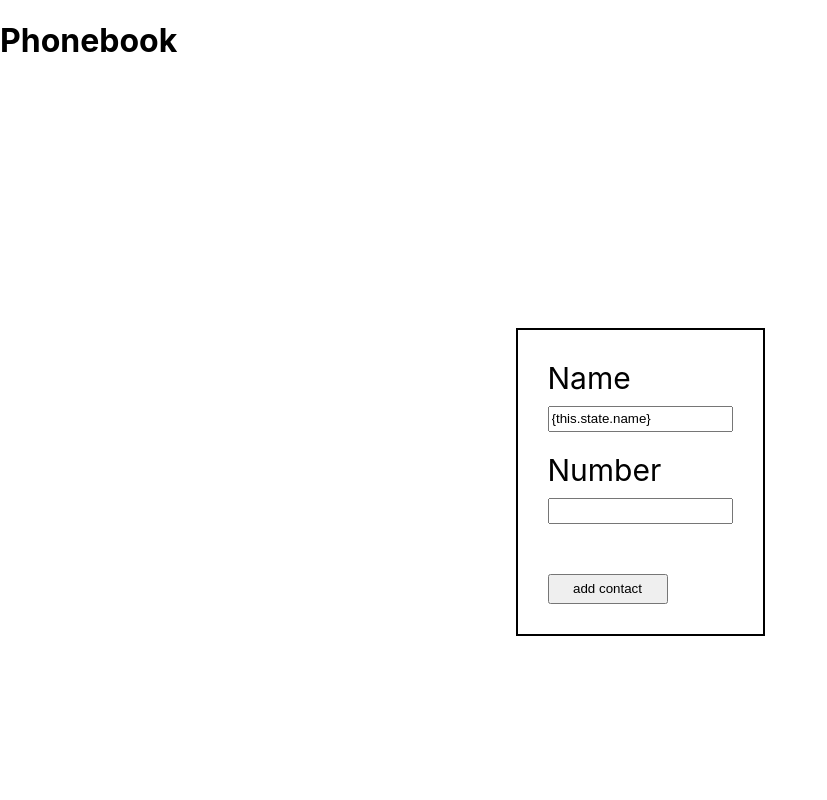
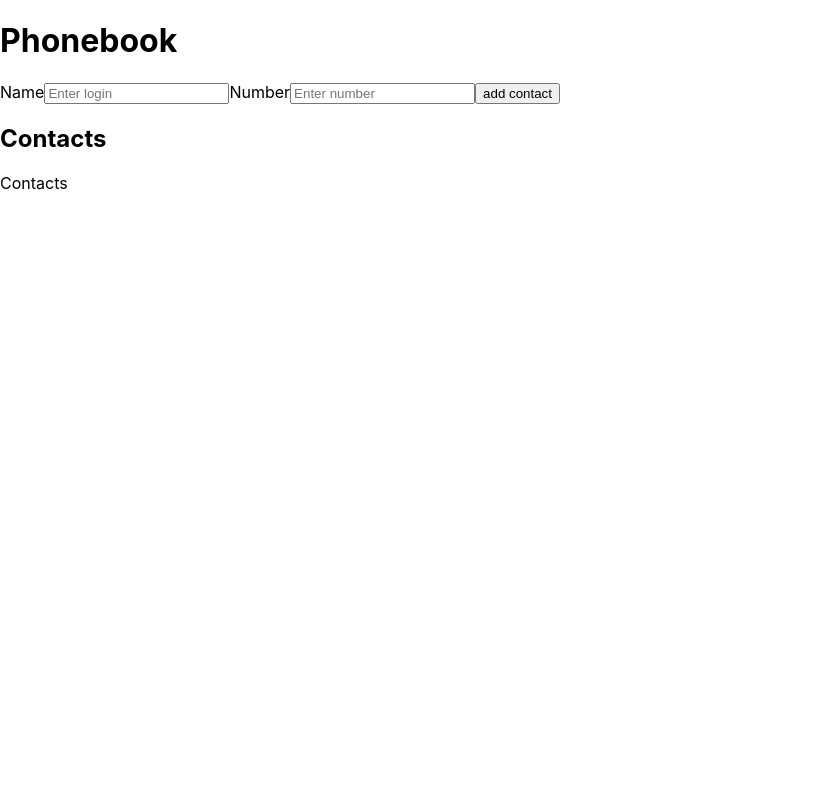
Before and after one commit to IrynaYrrr/goit-react-hw-02-phonebook, a React (Create React App) app: page / in a window 1280 px wide. Shown: the top 800 px of the page, without its empty margins (0-827 px from the left). Built offline with nearby package versions, Linux system fonts and the light colour scheme.

Commit message:
refactor code

```diff
--- a/src/components/App.jsx
+++ b/src/components/App.jsx
@@ -1,6 +1,7 @@
 import React, { Component } from "react";
 import { nanoid } from "nanoid";
-import ContactForm from './contactForm/ContactForm';
+import { ContactForm } from './contactForm/ContactForm';
+import { ContactList } from './contactList/ContactList';
 
 export class App extends Component {
 
@@ -9,25 +10,17 @@ export class App extends Component {
     filter: ''
   }
 
-  createContact = (state) => {
+  handleSubmitForm = (value) => {
     const newContact = {
-      name: state.name,
-      id: nanoid(),
-    }
+          number: value.number,
+          name: value.name,
+          id: nanoid(),
+        }
     this.setState((prev) => ({
-      ...state,
-      contacts: [newContact, ...state.contacts],
+      ...this.state,
+      contacts: [newContact, ...this.state.contacts],
     }))
   }
-
-  handleSubmit = e => {
-    e.preventDefault();
-    this.createContact(this.state)
-  };
-
-  handleChange = ({ target: { value } }) => {
-    this.setState({ name: value })
-  };
 
   render() {
 
@@ -35,111 +28,12 @@ export class App extends Component {
       <div>
         <h1>Phonebook</h1>
         <ContactForm
-          onSubmit={this.handleSubmit}
-          onChange={this.handleChange}
-          value="{this.state.name}" />
-
+          onSubmit={values => this.handleSubmitForm(values)}
+        />
         <h2>Contacts</h2>
-        {/* <Filter />
-        <ContactList /> */}
+        {/* <Filter /> */}
+        <ContactList contacts={this.state.contacts}/>
       </div>
     )
   }
 }
-
-// export class App extends Component {
-//   state = {
-//     contacts: [],
-//     name: '',
-//     number: ''
-//   }
-
-
-
-//   createNumber = (state) => {
-//     const newNumber = {
-//       number: state.number,
-//       id: nanoid(),
-//     }
-//     this.setState((prev) => ({
-//       ...state,
-//       contacts: [newNumber, ...state.contacts],
-//     }))
-//   }
-
-
-
-//
-
-//   render() {
-
-//     return (
-//       <div style={{
-//         height: '100vh',
-//         display: 'flex',
-//         flexDirection: 'column',
-//         justifyContent: 'center',
-//         alignItems: 'center',
-//         fontSize: 40,
-//         color: '#010101'
-//       }}>
-
-//         <form onSubmit={this.handleSubmit}
-//           style={{
-//             display: 'flex',
-//             flexDirection: 'column',
-//             justifyContent: 'center',
-//             border: '2px solid black',
-//             padding: '30px'
-//           }}>
-//           <label style={{
-//             fontSize: '30px'
-//           }}
-//           >Name</label>
-//           <input
-//             style={{
-//               height: '20px',
-//               marginTop: '10px',
-//             }}
-//             value={this.state.name}
-//             onChange={this.handleChange}
-//             type="text"
-//             name="name"
-//             pattern="^[a-zA-Zа-яА-Я]+(([' -][a-zA-Zа-яА-Я ])?[a-zA-Zа-яА-Я]*)*$"
-//             title="Name may contain only letters, apostrophe, dash and spaces. For example Adrian, Jacob Mercer, Charles de Batz de Castelmore d'Artagnan"
-//             required
-//           />
-//           <label style={{
-//             fontSize: '30px',
-//             marginTop: '20px'
-//           }}
-//           >Number</label>
-//           <input
-//             style={{
-//               height: '20px',
-//               marginTop: '10px',
-//             }}
-//             type="tel"
-//             name="number"
-//             pattern="\+?\d{1,4}?[-.\s]?\(?\d{1,3}?\)?[-.\s]?\d{1,4}[-.\s]?\d{1,4}[-.\s]?\d{1,9}"
-//             title="Phone number must be digits and can contain spaces, dashes, parentheses and can start with +"
-//             required
-//           />
-//           <button style={{
-//             height: '30px',
-//             width: '120px',
-//             marginTop: '50px',
-//             cursor: 'pointer'
-//           }}
-//             type='submit'>
-//             add contact
-//           </button>
-//         </form>
-//         <p>Contacts</p>
-//         <ul>
-//           {this.state.contacts.map(c => <li>{c.name}:</li>)}
-//         </ul>
-//       </div>
-//     );
-//   }
-// }
--- a/src/components/contactForm/ContactForm.jsx
+++ b/src/components/contactForm/ContactForm.jsx
@@ -1,45 +1,57 @@
-import React from 'react';
-import css from "./ContactForm.module.css";
+import React, { Component } from 'react';
 
-export default function ContactForm({onSubmit, value, onChange}) {
+const INITIAL_STATE = {
+  name: "",
+  number: "",
+};
+
+export class ContactForm extends Component {
+  state = { ...INITIAL_STATE };
+
+  handleChange = evt => {
+    const { name, value } = evt.target;
+    this.setState({ [name]: value });
+  };
+
+  handleSubmit = evt => {
+    evt.preventDefault();
+    const { name, number } = this.state;
+    console.log(`Name: ${name}, Number: ${number}`);
+    this.props.onSubmit({ ...this.state });
+    this.reset();
+  };
+
+  reset = () => {
+    this.setState({ ...INITIAL_STATE });
+  };
+
+  render() {
+    const { name, number } = this.state;
+
     return (
-    <div className={css.formContainer}>
-
-      <form
-        className={css.form}
-        onSubmit={onSubmit}>
-        <label className={css.nameLabel}>Name</label>
+      <form onSubmit={this.handleSubmit}>
+        <label>
+          Name
           <input
-          className={css.inputName}
-          value={value}
-          onChange={onChange}
             type="text"
+            placeholder="Enter login"
             name="name"
-          pattern="^[a-zA-Zа-яА-Я]+(([' -][a-zA-Zа-яА-Я ])?[a-zA-Zа-яА-Я]*)*$"
-          title="Name may contain only letters, apostrophe, dash and spaces. For example Adrian, Jacob Mercer, Charles de Batz de Castelmore d'Artagnan"
-          required
+            value={name}
+            onChange={this.handleChange}
           />
-        <label className={css.numberLabel}>Number</label>
+        </label>
+        <label>
+          Number
           <input
-          className={css.inputNumber}
-          type="tel"
+            type="text"
+            placeholder="Enter number"
             name="number"
-          pattern="\+?\d{1,4}?[-.\s]?\(?\d{1,3}?\)?[-.\s]?\d{1,4}[-.\s]?\d{1,4}[-.\s]?\d{1,9}"
-          title="Phone number must be digits and can contain spaces, dashes, parentheses and can start with +"
-          required
+            value={number}
+            onChange={this.handleChange}
           />
-        <button
-          className={css.buttonAdd}
-          type='submit'>
-          add contact
-        </button>
+        </label>
+        <button type="submit">add contact</button>
       </form>
-      {/* <p>Contacts</p>
-      <ul>
-        {this.state.contacts.map(
-          c => <li>{c.name}:</li>
-        )}
-      </ul> */}
-    </div>
-  )
+    );
   }
+}
--- a/src/components/contactForm/ContactForm.module.css
+++ b/src/components/contactForm/ContactForm.module.css
@@ -2,7 +2,7 @@
   height: 100vh;
   display: flex;
   flex-direction: column;
-  justify-content: center;
+  justify-content: flex-start;
   align-items: center;
   font-size: 40;
   color: #010101;
--- a/src/components/contactList/ContactList.jsx
+++ b/src/components/contactList/ContactList.jsx
@@ -0,0 +1,17 @@
+import React, { Component } from "react";
+
+export class ContactList extends Component {
+
+  render() {
+    return (
+      <div>
+        <p>Contacts</p>
+        <ul>
+          {this.props.contacts.map(
+            c => <li>{c.name}:{c.number}</li>
+          )}
+        </ul>
+      </div>
+    )
+  }
+}
```
Lines whose indentation alone changed are shown as unchanged.
